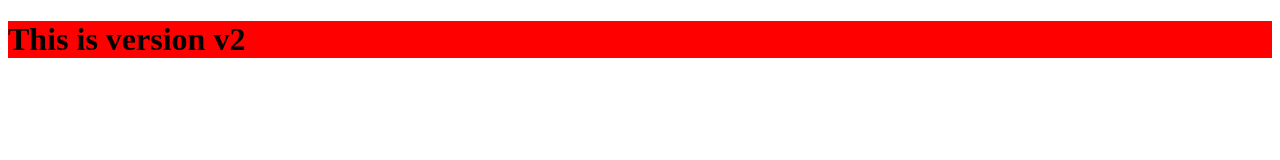
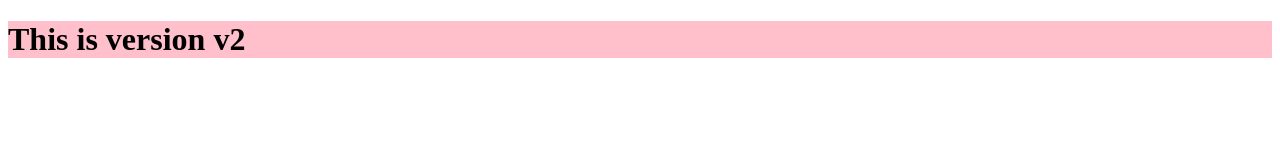
Before and after one commit to vikasRanjann/devops-demo-jenkins, a plain HTML site: page index.html in a window 1280 px wide. Drawn offline with Linux system fonts and the light colour scheme.

Commit message:
version 2

```diff
--- a/index.html
+++ b/index.html
@@ -6,6 +6,6 @@
     <title>This is my first website</title>
 </head>
 <body>
-    <h1 style="background-color: red;">This is version v2</h1>
+    <h1 style="background-color: pink;">This is version v2</h1>
 </body>
 </html>
```
